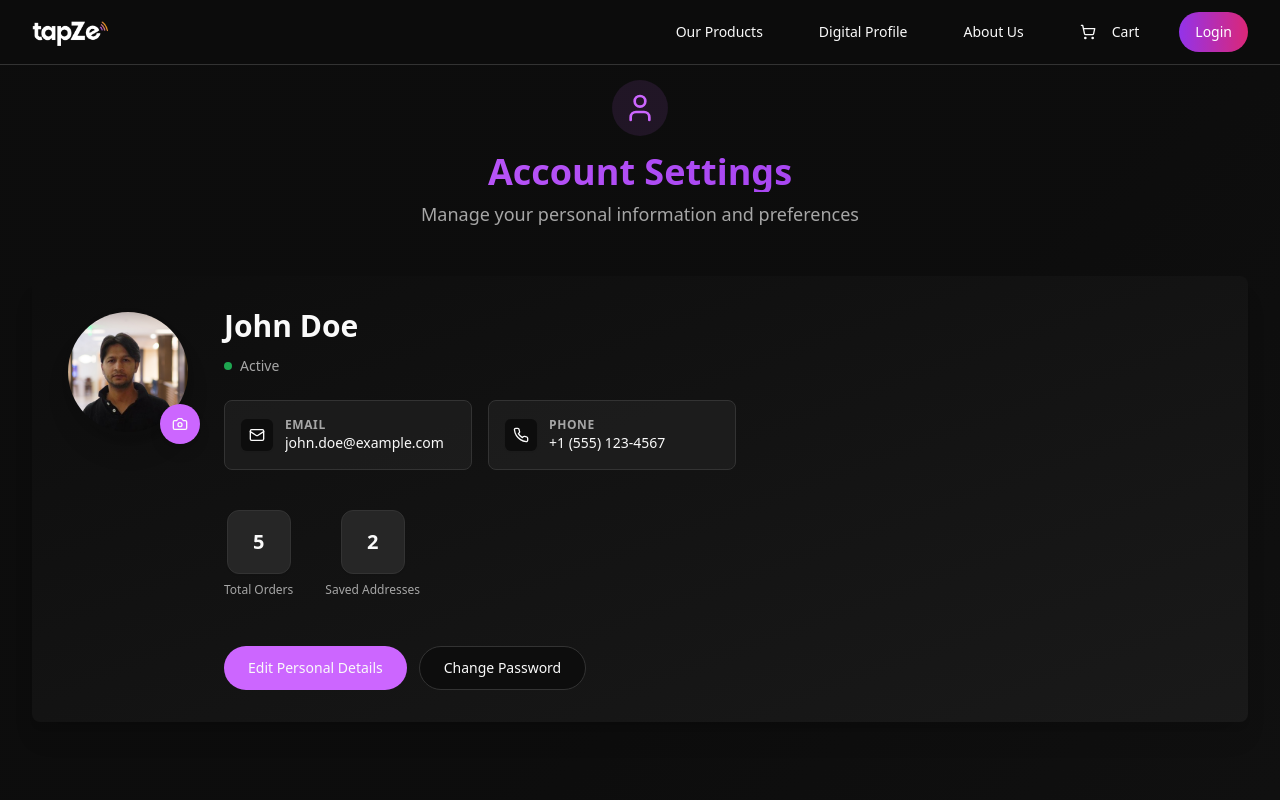
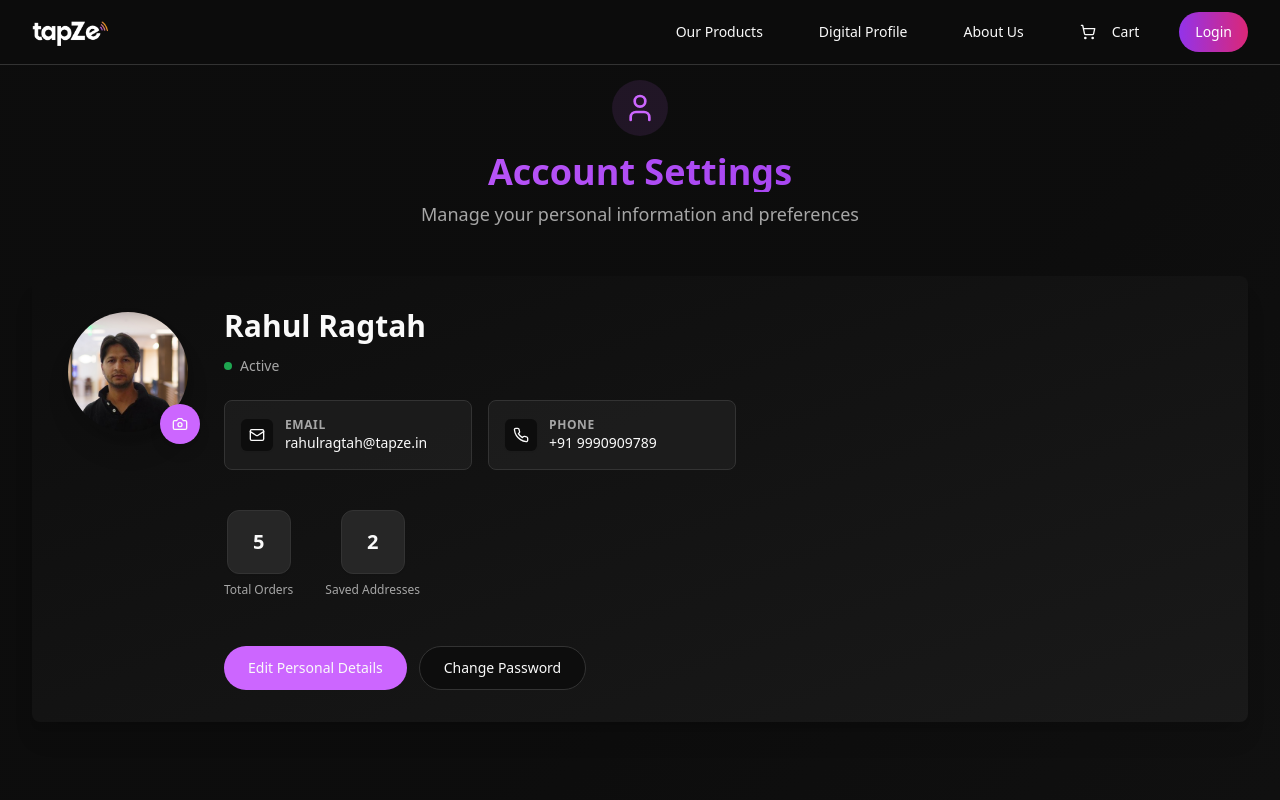
Before and after one commit to rahulragtah/tapze-smart-connect-02, a React (Vite) app: page /account/info in a window 1280 px wide. Shown: the top 800 px of the page. Built offline with nearby package versions, Linux system fonts and the light colour scheme.

Commit message:
placeholders updated

```diff
--- a/src/pages/Account.tsx
+++ b/src/pages/Account.tsx
@@ -14,7 +14,7 @@ const mockAddresses = [
   {
     id: 1,
     type: "Home",
-    name: "John Doe",
+    name: "Rahul Ragtah",
     address: "123 Main Street, Apt 4B",
     city: "New York",
     state: "NY",
@@ -24,7 +24,7 @@ const mockAddresses = [
   {
     id: 2,
     type: "Office",
-    name: "John Doe",
+    name: "Swadha Ragtah",
     address: "456 Business Ave, Suite 200",
     city: "New York",
     state: "NY",
@@ -63,10 +63,10 @@ const mockOrders = [
 const Account = () => {
   const [activeTab, setActiveTab] = useState("addresses");
   const [userInfo, setUserInfo] = useState({
-    firstName: "John",
-    lastName: "Doe",
-    email: "john.doe@example.com",
-    phoneNumber: "+1 (555) 123-4567",
+    firstName: "Rahul",
+    lastName: "Ragtah",
+    email: "rahulragtah@tapze.in",
+    phoneNumber: "+91 9990909789",
   });
   const [passwordData, setPasswordData] = useState({
     currentPassword: "",
--- a/src/pages/AccountAddresses.tsx
+++ b/src/pages/AccountAddresses.tsx
@@ -14,7 +14,7 @@ const mockAddresses = [
   {
     id: 1,
     type: "Home",
-    name: "John Doe",
+    name: "Rahul Ragtah",
     address: "123 Main Street, Apt 4B",
     city: "New York",
     state: "NY",
@@ -24,7 +24,7 @@ const mockAddresses = [
   {
     id: 2,
     type: "Office",
-    name: "John Doe",
+    name: "Rahul Ragtah",
     address: "456 Business Ave, Suite 200",
     city: "New York",
     state: "NY",
--- a/src/pages/AccountInfo.tsx
+++ b/src/pages/AccountInfo.tsx
@@ -12,10 +12,10 @@ import Footer from "@/components/Footer";
 
 const AccountInfo = () => {
   const [userInfo, setUserInfo] = useState({
-    firstName: "John",
-    lastName: "Doe",
-    email: "john.doe@example.com",
-    phoneNumber: "+1 (555) 123-4567",
+    firstName: "Rahul",
+    lastName: "Ragtah",
+    email: "rahulragtah@tapze.in",
+    phoneNumber: "+91 9990909789",
     profilePicture: "/lovable-uploads/brijesh.png",
   });
   const [passwordData, setPasswordData] = useState({
--- a/src/pages/Signup.tsx
+++ b/src/pages/Signup.tsx
@@ -149,7 +149,7 @@ const Signup = () => {
                 <Input
                   id="firstName"
                   name="firstName"
-                  placeholder="John"
+                  placeholder="e.g. Rahul"
                   value={formData.firstName}
                   onChange={handleInputChange}
                   required
@@ -160,7 +160,7 @@ const Signup = () => {
                 <Input
                   id="lastName"
                   name="lastName"
-                  placeholder="Doe"
+                  placeholder="e.g. Ragtah"
                   value={formData.lastName}
                   onChange={handleInputChange}
                   required
@@ -174,7 +174,7 @@ const Signup = () => {
                 id="email"
                 name="email"
                 type="email"
-                placeholder="john@example.com"
+                placeholder="e.g. rahulragtah@tapze.in"
                 value={formData.email}
                 onChange={handleInputChange}
                 required
@@ -187,7 +187,7 @@ const Signup = () => {
                 id="phoneNumber"
                 name="phoneNumber"
                 type="tel"
-                placeholder="+1 (555) 123-4567"
+                placeholder="e.g. +91 9990909789"
                 value={formData.phoneNumber}
                 onChange={handleInputChange}
                 required
```
